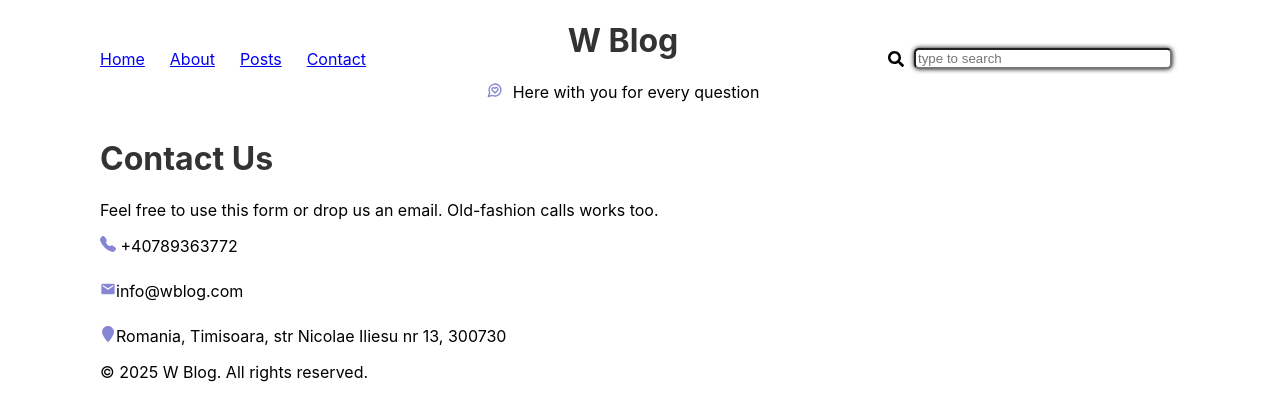
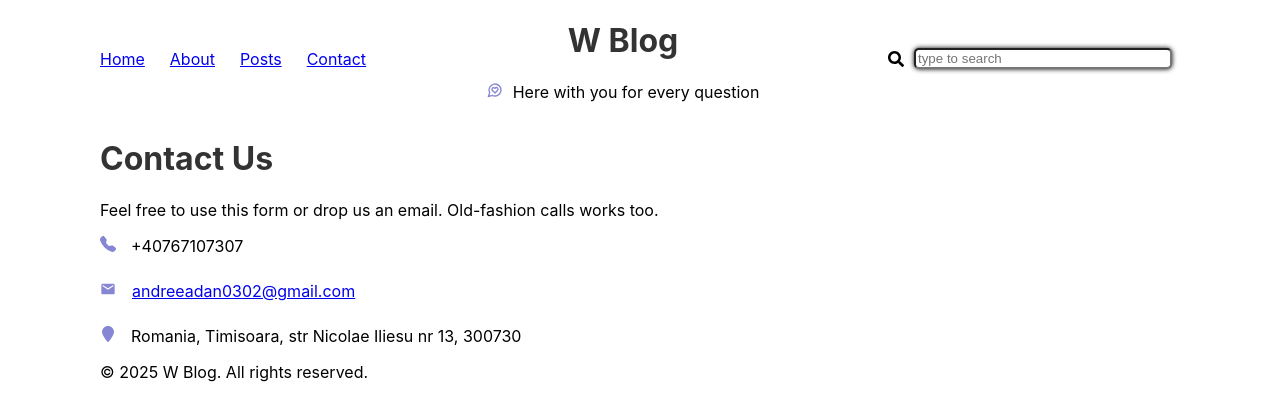
Before and after one commit to andreeaD03/Portfolio, a React (Create React App) app in the folder react-blog/: page /contact in a window 1280 px wide. Shown: the top 420 px of the page. Built offline with nearby package versions, Linux system fonts and the light colour scheme.

Commit message:
small changes in contact us page

```diff
--- a/react-blog/src/App.css
+++ b/react-blog/src/App.css
@@ -1,3 +1,8 @@
 body {
   margin: 0 100px;
+  height: 100vh;
 }
+
+.footer {
+  position: fixed;
+}
--- a/react-blog/src/App.jsx
+++ b/react-blog/src/App.jsx
@@ -3,24 +3,23 @@ import NavBar from "./navBar/NavBar";
 import { BrowserRouter as Router, Route, Routes } from "react-router-dom";
 import PostList from "./mainSection/PostList";
 import PostDetail from "./mainSection/PostDetails";
-import Contact from "./links/Contact";
+import Contact from "./contactUsPage/Contact";
 
 function App() {
   return (
     <Router>
       <div className="App">
         <NavBar />
-      </div>
         <Routes>
           <Route path="/contact" element={<Contact />} />
-
           <Route path="/" element={<PostList />} />
           <Route path="/posts/:id" element={<PostDetail />} />
           <Route path="*" element={<PostList />} />
         </Routes>
-      <footer className="footer">
+        <footer>
           <p>© 2025 W Blog. All rights reserved.</p>
         </footer>
+      </div>
     </Router>
   );
 }
--- /dev/null
+++ b/react-blog/src/contactUsPage/Contact.css
@@ -0,0 +1,22 @@
+.contactUsInfo {
+  display: flex;
+  flex-direction: column;
+}
+
+.contactUsInfo li {
+  display: flex;
+  gap: 15px;
+}
+
+.icon {
+  color: rgb(134, 134, 212);
+}
+
+.telephoneIcon,
+.emailIcon,
+.pinIcon {
+  color: rgb(134, 134, 212);
+}
+.emailIcon {
+  margin-right: 16px;
+}
--- a/react-blog/src/links/Contact.jsx
+++ b/react-blog/src/contactUsPage/Contact.jsx
@@ -17,14 +17,23 @@ const Contact = () => {
       <div className="listsWrapper">
         <ul className="contactUsInfo">
           <li>
-            <BsFillTelephoneFill className="icon" /> +40789363772{" "}
+            <span>
+              <BsFillTelephoneFill className="telephoneIcon" />
+            </span>
+            +40767107307
           </li>
           <li>
-            <MdEmail className="icon" />
-            info@wblog.com
+            <span>
+              <MdEmail className="emailIcon" />
+              <a href="mailto:andreeadan0302@gmail.com">
+                andreeadan0302@gmail.com
+              </a>
+            </span>
           </li>
           <li>
-            <FaLocationPin className="icon" />
+            <span>
+              <FaLocationPin className="pinIcon" />
+            </span>
             Romania, Timisoara, str Nicolae Iliesu nr 13, 300730
           </li>
         </ul>
--- a/react-blog/src/links/Contact.css
+++ /dev/null
@@ -1,8 +0,0 @@
-.contactUsInfo {
-  display: flex;
-  flex-direction: column;
-}
-
-.icon {
-  color: rgb(134, 134, 212);
-}
```
Lines whose indentation alone changed are shown as unchanged.
